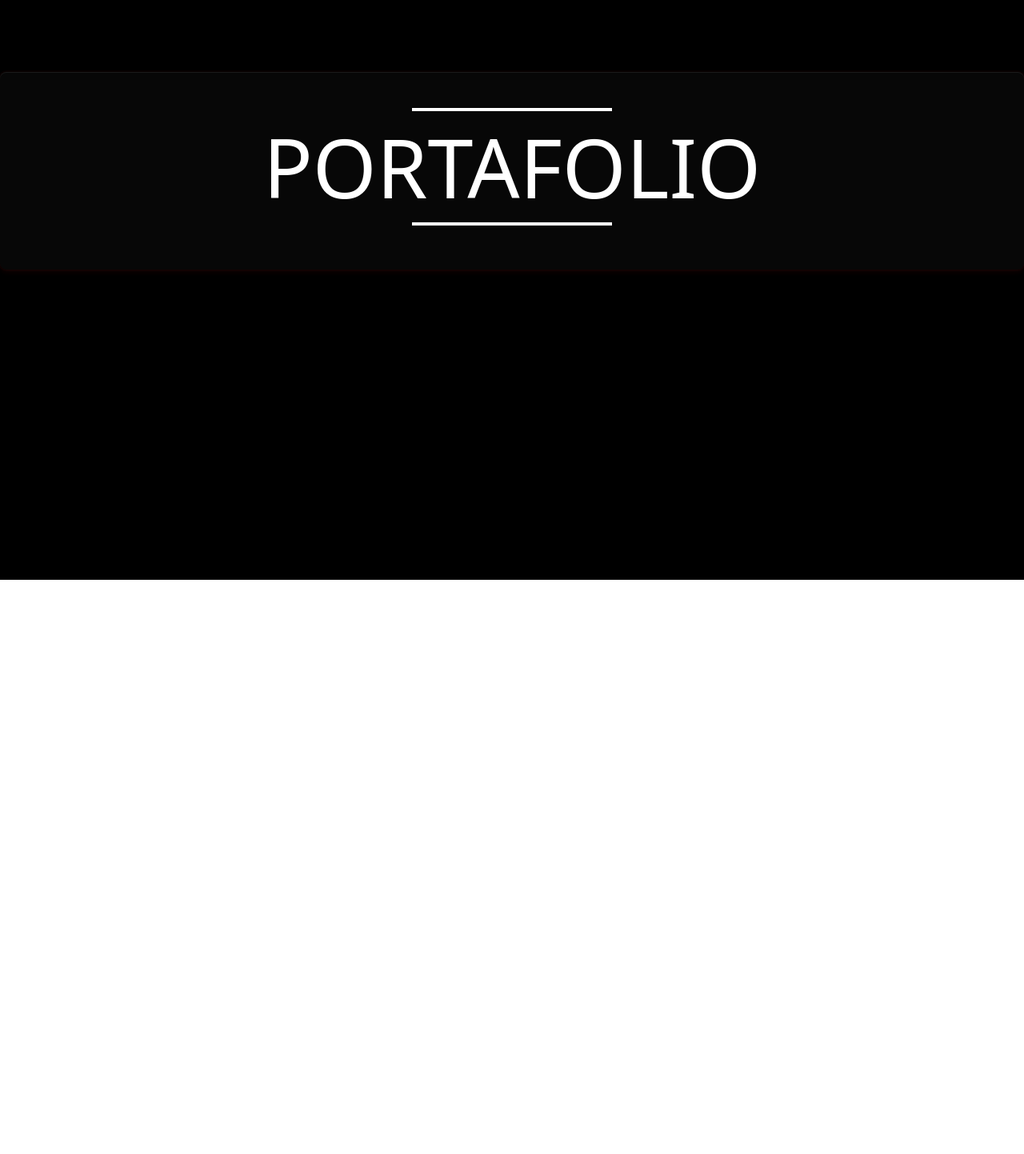
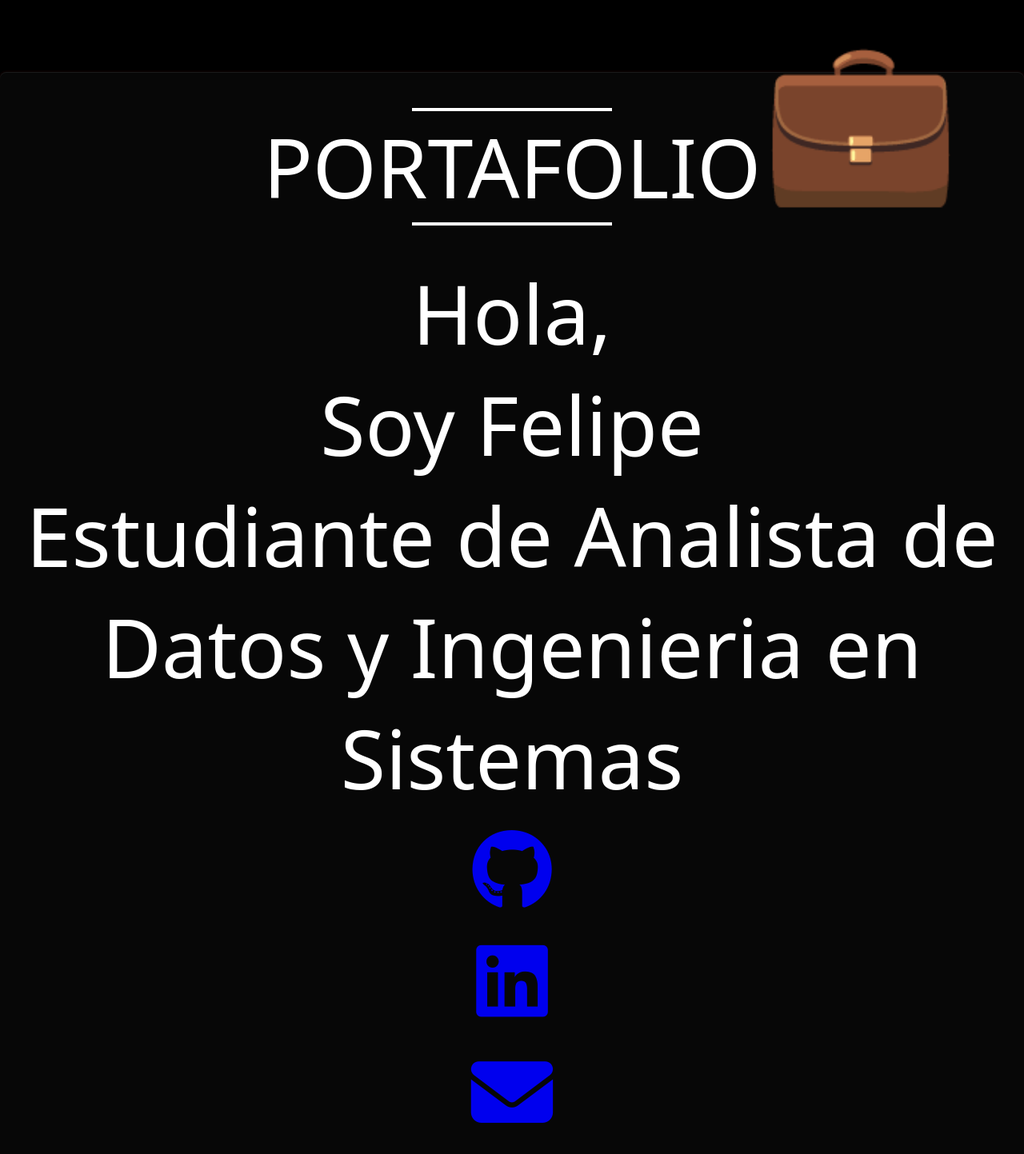
Before and after one commit to FelipeCorreaCamio/Portafolio, a plain HTML site: page index.html in a window 1280 px wide. Shown: the part 75-1518 px from the top of the page at 80% size. Before the commit the page ends 800 px from the top, so only its background shows below. Drawn offline with Linux system fonts and the light colour scheme; a web font is replaced by a local one.

Commit message:
Añadi nuevos elementos para el 'Cartel' principal

```diff
--- a/index.html
+++ b/index.html
@@ -4,6 +4,7 @@
     <meta charset="UTF-8">
     <meta name="viewport" content="width=device-width, initial-scale=1.0">
     <link rel="stylesheet" href="css.css">
+    <link rel="stylesheet" href="https://cdnjs.cloudflare.com/ajax/libs/font-awesome/6.4.0/css/all.min.css" />
     <title>Portafolio</title>
 </head>
 <body>
@@ -28,7 +29,20 @@
 </header>
 
 <div class="contenedor-centro">
-    <div class="cartel"><p><hr></p><p>PORTAFOLIO</p><p><hr class="hr-dos"></p></div>
+    <div class="cartel">
+        <p><hr></p>
+        <p class="texto-prede parrafo-uno">PORTAFOLIO <span style="position:absolute;font-size: 25vh;margin-top: -17vh;">💼</span></p>
+        <p><hr class="hr-dos"></p>
+        <p class="texto-prede parrafo-dos">Hola,</p>
+        <p class="texto-prede parrafo-dos">Soy <span>Felipe</span></p>
+        <p class="texto-prede parrafo-dos">Estudiante de <span class="titulos">Analista de Datos</span> y <span class="titulos">Ingenieria en Sistemas</span></p>
+
+        <div class="box-redes">
+            <a href="https://github.com/FelipeCorreaCamio"><div class="red"><i class="fab fa-github"></i></div></a>
+            <a href="https://www.linkedin.com/in/FelipeCorreaCamio"><div class="red"><i class="fa-brands fa-linkedin"></i></div></a>
+            <a href="mailto:felipe.correa@uap.edu.ar"><div class="red"><i class="fa-solid fa-envelope"></i></div></a>
+        </div>
+    </div>
 </div>
 
 <script src="script.js"></script>
```
